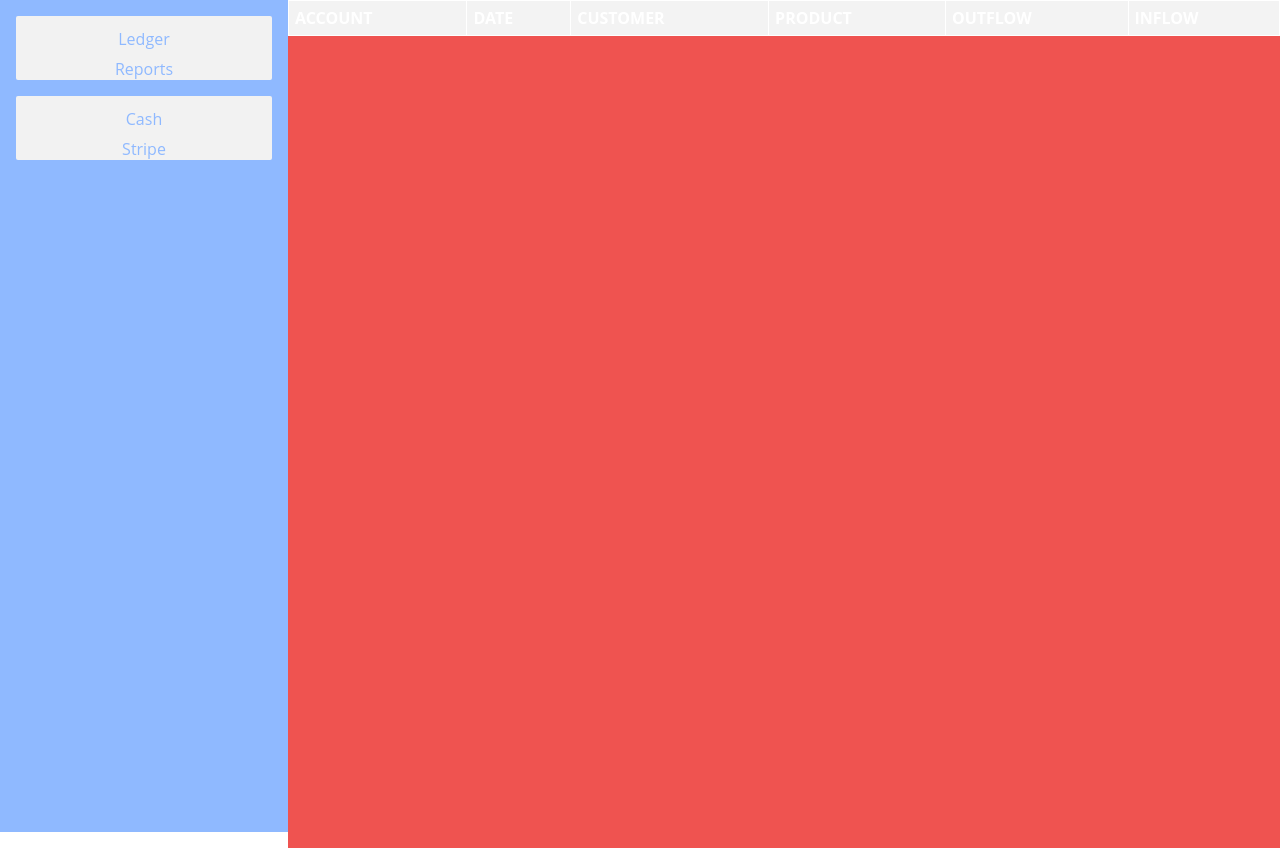
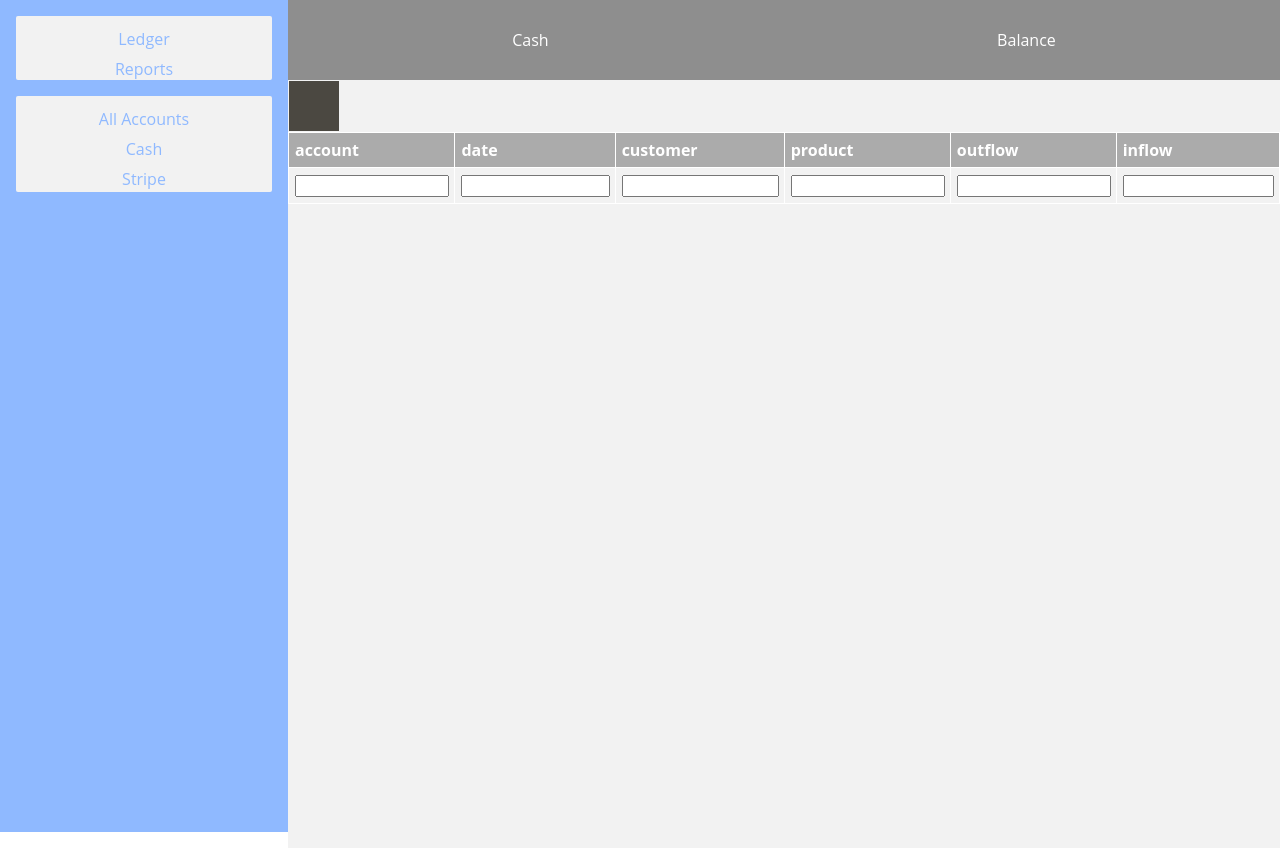
Before and after one commit to tcasey/nerd, a plain HTML site: page client/index.html at #!/home in a window 1280 px wide. Drawn offline with nearby package versions, Linux system fonts and the light colour scheme; some packages are replaced by stand-ins of ours; no server answers.

```diff
--- a/client/services/ledgerService.js
+++ b/client/services/ledgerService.js
@@ -7,7 +7,6 @@
     method: 'GET',
     url: '/transactions'
   }).then(function(res) {
-    // console.log(res.data);
     return res.data;
   });
 };
--- a/client/style/style.css
+++ b/client/style/style.css
@@ -164,7 +164,7 @@
   margin-top: 10px;
   cursor: pointer;
 }
-.btn_login:hover{
+.btn_login:hover {
   background: #22acbd;
 }
 .col_md_sign_up {
@@ -206,7 +206,7 @@
   cursor: pointer;
 }
 .btn_sign_up:hover {
-background: #eb3936;
+  background: #eb3936;
 }
 .cont_forms_active_sign_up {
   z-index: 2;
@@ -337,13 +337,25 @@
   margin: 10px;
   margin-left: 30px;
 }
-
+/*----------------------------
+        toolbar
+------------------------------*/
+.toolbar {
+  display: flex;
+  align-items: center;
+  width: width: 78vw;
+  height: 10vh;
+  background-color: rgb(142, 142, 142);
+}
+.toolbar .account-type {
+  justify-content: flex-start;
+}
 /*----------------------------
         ledger
 ------------------------------*/
+
 #ledger {
   display: flex;
-
 }
 #side_bar {
   background-color: #8fb9ff;
@@ -352,7 +364,7 @@
   height: 100vh;
   padding: 1em;
 }
-.side_nav {
+.side_nav, .side_nav_accts {
   background-color: #f2f2f2;
   border-radius: 2px;
   height: 3em;
@@ -361,17 +373,19 @@
   display: flex;
   flex-direction: column;
 }
-.side_nav a {
+.side_nav_accts {
+  height: 5em;
+}
+.side_nav a, .side_nav_accts a {
   text-decoration: none;
   margin: 4px;
   color: #8fb9ff;
 }
-.side_nav a:hover {
-  /*background-color: white;*/
+.side_nav a:hover, .side_nav_accts a:hover {
   color: #ef5350;
 }
 #transactions_section {
-  background-color: #ef5350;
+  background-color: #f2f2f2;
   color: white;
   align-self: flex-end;
   width: 78vw;
@@ -379,45 +393,50 @@
   margin: 0;
   padding: 0;
 }
-/*#transactions_section td {
-  list-style: none;
-  background-color: #f2f2f2;
-  border-radius: 2px;
-}*/
-/*
-Generic Styling, for Desktops/Laptops
-*/
+#t-headers {
+  background-color: #ababab;
+  color: ;
+  text-transform: lowercase;
+}
 table {
   width: 100%;
   border-collapse: collapse;
 }
 
 /* Zebra striping */
+
 tr:nth-of-type(odd) {
-  background-color: lightGray;
+  background-color: #c8c8c8;
 }
-tr {
-  background-color: grey;
-}
-th {
+
+/*th {
   background: #f3f3f3;
   color: white;
-  font-weight: bold;
-}
+}*/
+
 td, th {
   padding: 6px;
   border: 1px solid white;
   text-align: left;
-
 }
 td {
-  color: #8fb9ff;
+  color: #4B4841;
 }
-
+.add-modal {
+  background-color: #4B4841;
+  width: 50px;
+  height: 50px;
+  float: left;
+  margin: 1px;
+}
+.input-transactions input{
+  width: 98%;
+}
 /*----------------------------
         reports
 ------------------------------*/
-#reports{
+
+#reports {
   width: 100vw;
   height: 100vh;
   background-color: #ef5350;
--- a/client/views/ledger.html
+++ b/client/views/ledger.html
@@ -4,13 +4,18 @@
 
   <section id="transactions_section">
     <div class="toolbar">
-      <span></span>
-      <span></span>
+      <!-- connect to cash/stripe in the side bar to show the different ledger views and balances -->
+      <span class="account-type">Cash</span>
+      <span>Balance</span>
+    </div>
+
+    <div class="add-modal">
+
     </div>
 
     <table class="">
       <tbody>
-        <tr>
+        <tr id="t-headers">
           <th>ACCOUNT</th>
           <th>DATE</th>
           <th>CUSTOMER</th>
@@ -18,15 +23,24 @@
           <th>OUTFLOW</th>
           <th>INFLOW</th>
         </tr>
-        <!-- Also need to set it up to order by date in this repeat -->
-        <tr ng-repeat="transaction in trans">
-          <td>{{transaction.account}}</td>
+        <tr class="input-transactions">
+          <td><input type="text"/></td>
+          <td><input type="text"/></td>
+          <td><input type="text"/></td>
+          <td><input type="text"/></td>
+          <td><input type="text"/></td>
+          <td><input type="text"/></td>
+        </tr>
+        <!-- Ordered by date of the creation of -->
+        <tr ng-repeat="transaction in trans | orderBy: transaction.date">
+          <td>{{transaction.account.account}}</td>
           <td>{{transaction.date| date:"MM/dd/yy"}}</td>
           <td>{{transaction.customer}}</td>
-          <td>{{transaction.p_name}}</td>
+          <td>{{transaction.p_name.p_name}}</td>
           <td>{{transaction.outflow}}</td>
           <td>{{transaction.inflow}}</td>
         </tr>
+
       </tbody>
     </table>
 
--- a/client/views/sidebarDir.html
+++ b/client/views/sidebarDir.html
@@ -3,7 +3,8 @@
     <a ui-sref="home"><span>Ledger</span></a>
     <a ui-sref="reports"><span>Reports</span></a>
   </div>
-  <div class="side_nav">
+  <div class="side_nav_accts">
+    <a ui-sref="home"><span>All Accounts</span></a>
     <a ui-sref="home"><span>Cash</span></a>
     <a ui-sref="home"><span>Stripe</span></a>
   </div>
--- a/server/controller/productCtrl.js
+++ b/server/controller/productCtrl.js
@@ -6,6 +6,7 @@
 module.exports = {
 
   create: function(req, res, next) {
+    console.log('creating product');
     var newProduct = new Product(req.body);
     newProduct.save(function(err, s) {
       if (err) {
--- a/server/controller/profileCtrl.js
+++ b/server/controller/profileCtrl.js
@@ -18,10 +18,12 @@
   },
 
   index: function(req, res, next) {
+    console.log('hi');
     Profile.find(function(err, s) {
       if (err) {
         res.status(500).send();
       } else {
+        console.log(s);
         res.status(200).json(s);
       }
     });
--- a/server/controller/transCtrl.js
+++ b/server/controller/transCtrl.js
@@ -18,12 +18,13 @@
   },
 
   index: function(req, res, next) {
-    Trans.find(function(err, s) {
+    // console.log('hi');
+    Trans.find().populate('account').populate('p_name').exec(function(err, s) {
       if (err) {
         res.status(500).send();
       } else {
+        res.status(200).json(s);
         console.log(s);
-        res.status(200).json(s);
       }
     });
   },
--- a/server/models/Products.js
+++ b/server/models/Products.js
@@ -1,9 +1,5 @@
 var mongoose = require('mongoose');
 var Schema   = mongoose.Schema;
-
-  mongoose.Schema({
-      name: { type: String, required: true, unique: true}
-  });
 
 var productSchema = new Schema({
 p_name: {
--- a/server/models/Profile.js
+++ b/server/models/Profile.js
@@ -1,9 +1,6 @@
 var mongoose = require('mongoose');
 var Schema   = mongoose.Schema;
 
-  mongoose.Schema({
-      name: { type: String, required: true, unique: true}
-  });
 
 var profileSchema = new Schema({
 username: {
```
Also changed, not shown: server/models/Trans.js (+8 -11 lines).
